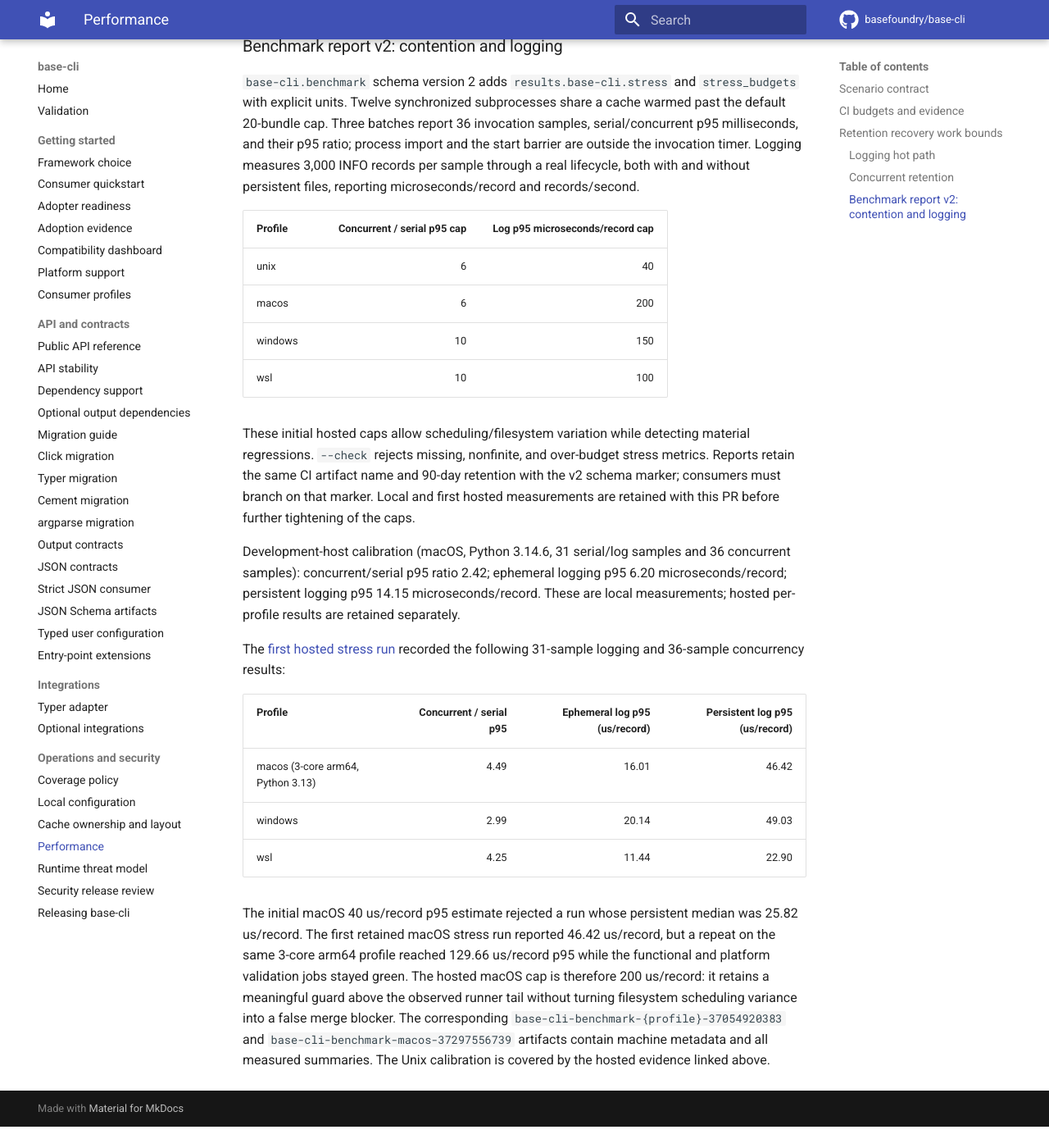
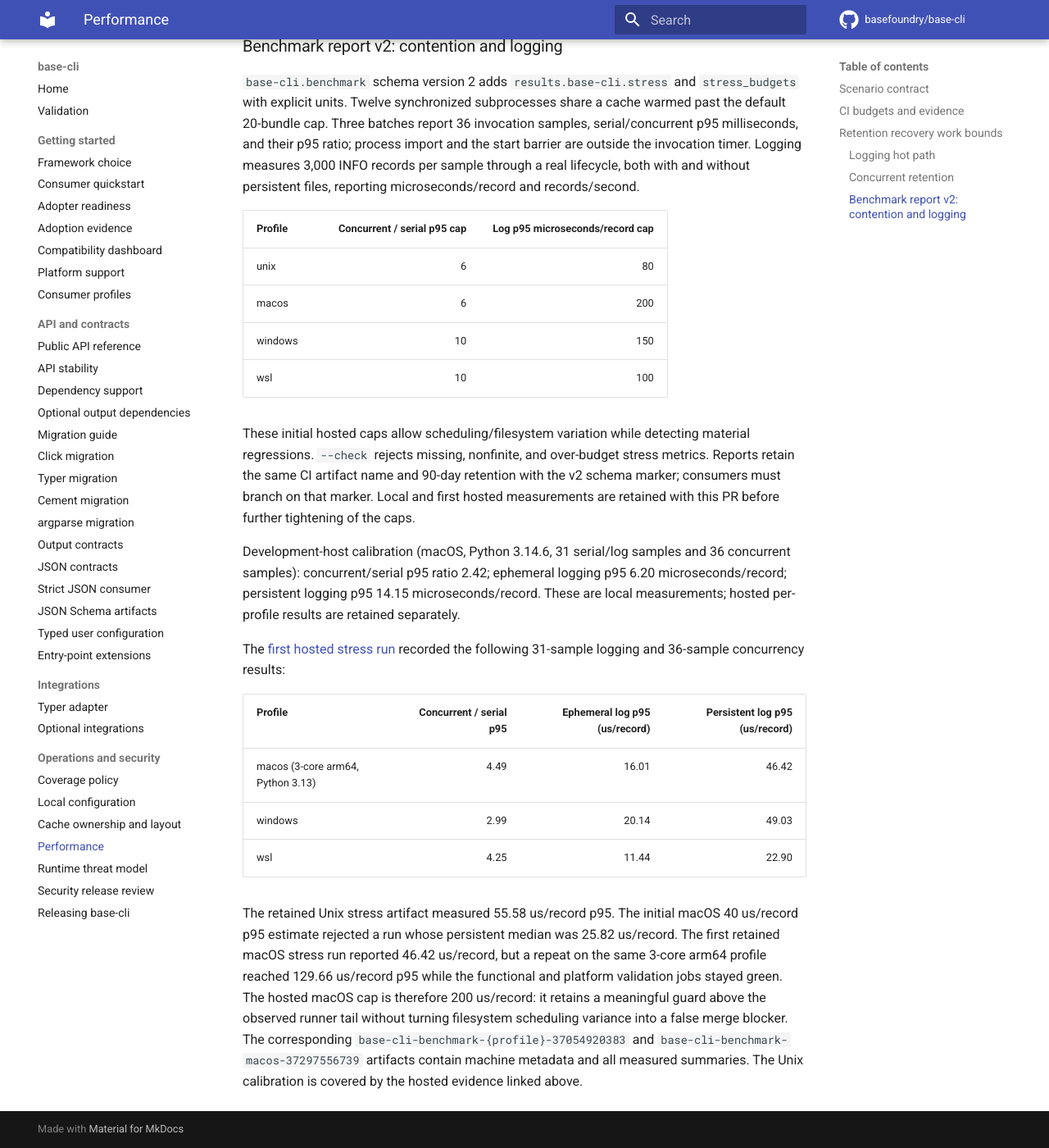
Before and after one commit to basefoundry/base-cli, an MkDocs documentation site: the page built from docs/performance.md, in a window 1280 px wide and 1400 px high, scrolled down 3904 px. Shown: the whole window at 82% size. Built offline with MkDocs 1.6.1 and Material for MkDocs 9.7.7, drawn with Linux system fonts in a browser that asks for light colours; comment, search, counter and statistics services are not loaded; before the commit the page ends 5278 px from its top, so only the background shows below that.

Commit message:
fix: calibrate Unix logging benchmark budget

```diff
--- a/docs/performance.md
+++ b/docs/performance.md
@@ -166,7 +166,7 @@ files, reporting microseconds/record and records/second.
 
 | Profile | Concurrent / serial p95 cap | Log p95 microseconds/record cap |
 | --- | ---: | ---: |
-| unix | 6 | 40 |
+| unix | 6 | 80 |
 | macos | 6 | 200 |
 | windows | 10 | 150 |
 | wsl | 10 | 100 |
@@ -191,7 +191,8 @@ recorded the following 31-sample logging and 36-sample concurrency results:
 | windows | 2.99 | 20.14 | 49.03 |
 | wsl | 4.25 | 11.44 | 22.90 |
 
-The initial macOS 40 us/record p95 estimate rejected a run whose persistent median
+The retained Unix stress artifact measured 55.58 us/record p95. The initial macOS
+40 us/record p95 estimate rejected a run whose persistent median
 was 25.82 us/record. The first retained macOS stress run reported 46.42 us/record,
 but a repeat on the same 3-core arm64 profile reached 129.66 us/record p95 while
 the functional and platform validation jobs stayed green. The hosted macOS cap is
```
Also changed, not shown: 1 other file.
